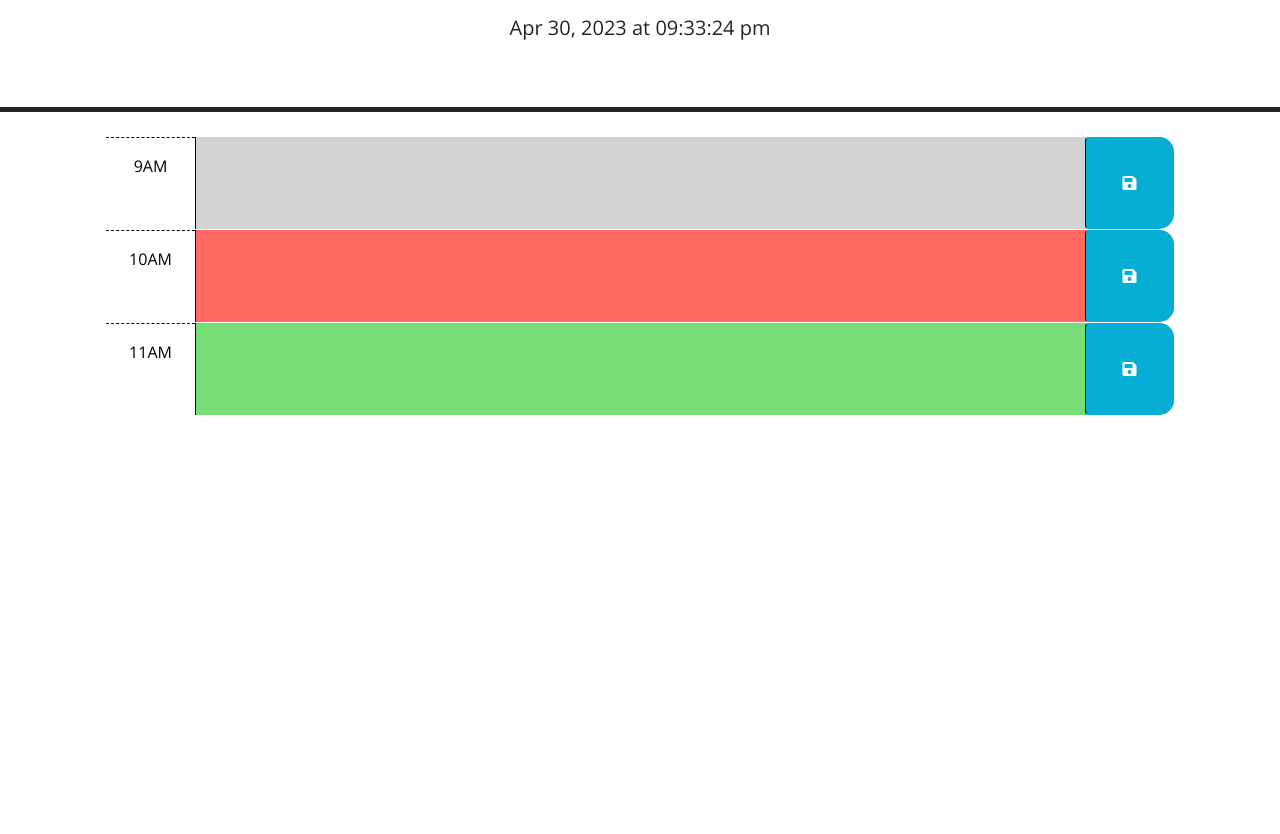
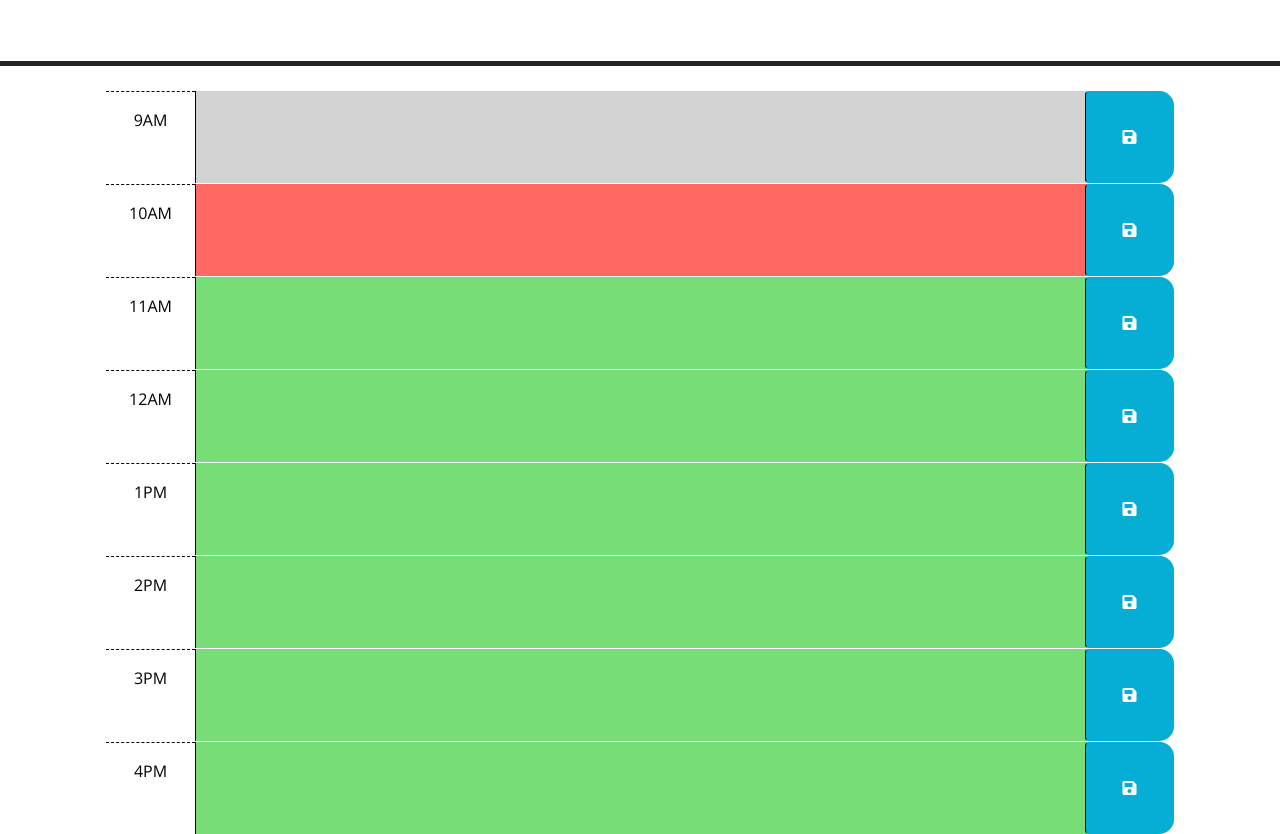
Before and after one commit to ryonerd79/Weekly-Challenge-Calendar-project, a plain HTML site: page index.html in a window 1280 px wide. Shown: the part 166-1000 px from the top of the page. Before the commit the page ends 800 px from the top, so only its background shows below. Drawn offline with nearby package versions, Linux system fonts and the light colour scheme.

```diff
--- a/02-Challenge/Develop/script.js
+++ b/02-Challenge/Develop/script.js
@@ -34,6 +34,9 @@ $(function () {
   // attribute of each time-block be used to conditionally add or remove the
   // past, present, and future classes? How can Day.js be used to get the
   // current hour in 24-hour time?
+  if (id) {
+
+  }
   //
   // TODO: Add code to get any user input that was saved in localStorage and set
   // the values of the corresponding textarea elements. HINT: How can the id
--- a/index.html
+++ b/index.html
@@ -65,6 +65,41 @@
           <i class="fas fa-save" aria-hidden="true"></i>
         </button>
       </div>
+      <div id="hour-12" class="row time-block future">
+        <div class="col-2 col-md-1 hour text-center py-3">12AM</div>
+        <textarea class="col-8 col-md-10 description" rows="3"> </textarea>
+        <button class="btn saveBtn col-2 col-md-1" aria-label="save">
+          <i class="fas fa-save" aria-hidden="true"></i>
+        </button>
+      </div>
+      <div id="hour-1" class="row time-block future">
+        <div class="col-2 col-md-1 hour text-center py-3">1PM</div>
+        <textarea class="col-8 col-md-10 description" rows="3"> </textarea>
+        <button class="btn saveBtn col-2 col-md-1" aria-label="save">
+          <i class="fas fa-save" aria-hidden="true"></i>
+        </button>
+      </div>
+      <div id="hour-2" class="row time-block future">
+        <div class="col-2 col-md-1 hour text-center py-3">2PM</div>
+        <textarea class="col-8 col-md-10 description" rows="3"> </textarea>
+        <button class="btn saveBtn col-2 col-md-1" aria-label="save">
+          <i class="fas fa-save" aria-hidden="true"></i>
+        </button>
+      </div>
+      <div id="hour-3" class="row time-block future">
+        <div class="col-2 col-md-1 hour text-center py-3">3PM</div>
+        <textarea class="col-8 col-md-10 description" rows="3"> </textarea>
+        <button class="btn saveBtn col-2 col-md-1" aria-label="save">
+          <i class="fas fa-save" aria-hidden="true"></i>
+        </button>
+      </div>
+      <div id="hour-4" class="row time-block future">
+        <div class="col-2 col-md-1 hour text-center py-3">4PM</div>
+        <textarea class="col-8 col-md-10 description" rows="3"> </textarea>
+        <button class="btn saveBtn col-2 col-md-1" aria-label="save">
+          <i class="fas fa-save" aria-hidden="true"></i>
+        </button>
+      </div>
 
 
     <script src="https://code.jquery.com/jquery-3.4.1.min.js"></script>
```
